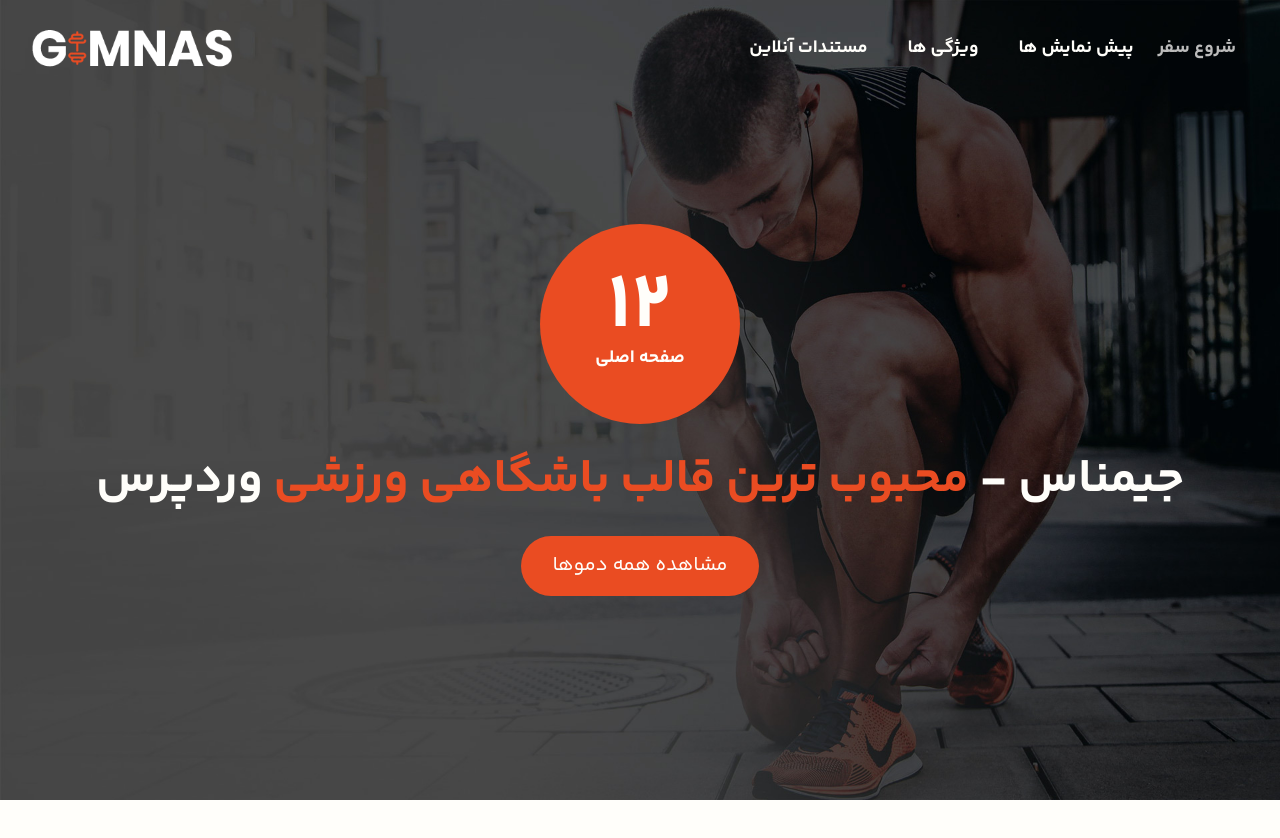
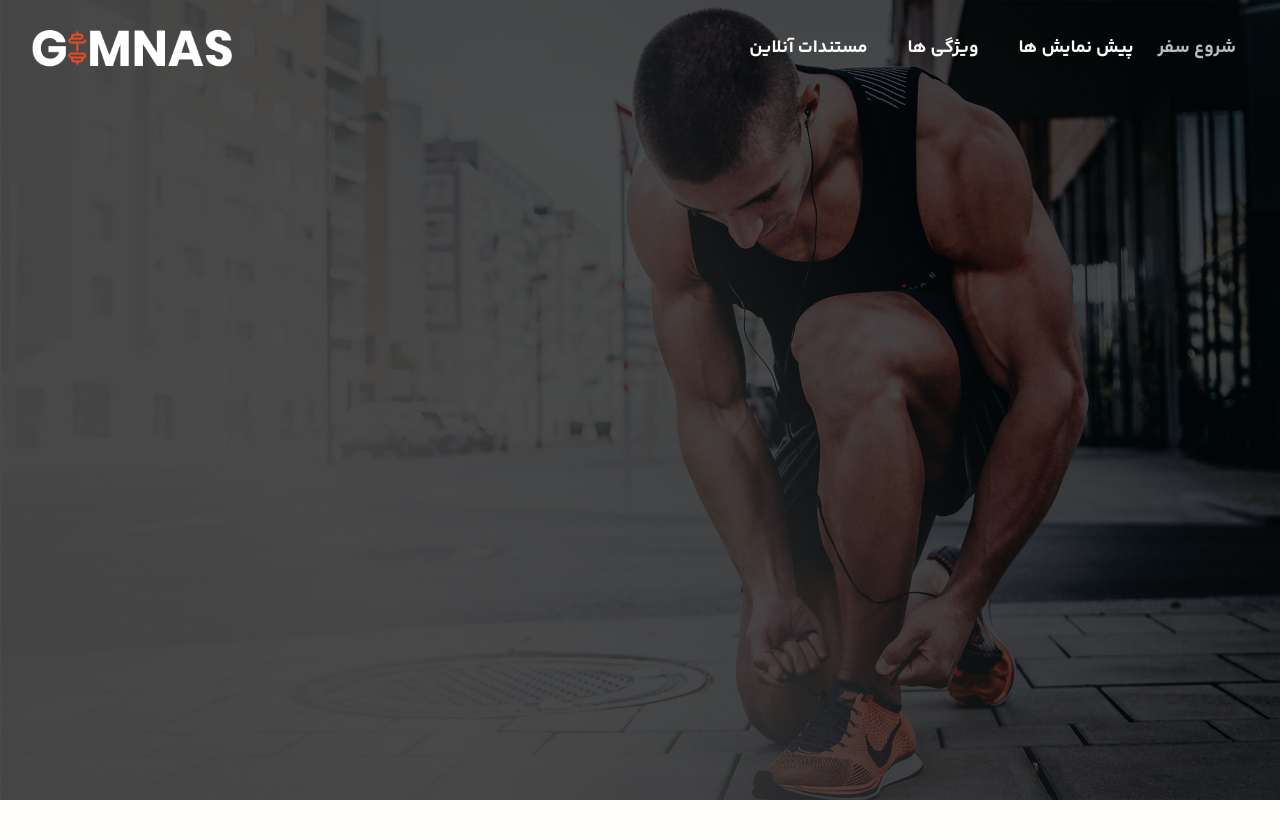
Before and after one commit to mahyarErshad/gimnas, a React (Vite) app: page / in a window 1280 px wide. Shown: the top 838 px of the page. Built offline with nearby package versions, Linux system fonts and the light colour scheme.

Commit message:
Separated HeaderTexts from HeaderTextSection

```diff
--- a/src/components/Header/HeaderTextSection/HeaderTextSection.jsx
+++ b/src/components/Header/HeaderTextSection/HeaderTextSection.jsx
@@ -4,18 +4,7 @@ import CustomButton from "../../Utils/Buttons/CustomButton/CustomButton";
 function HeaderTextSection() {
   return (
     <div className="text-white w-full h-full flex justify-start flex-col items-center max-lg:gap-6 lg:gap-8 max-lg:pt-16 lg:pt-36">
-      <div className="flex justify-center items-center flex-col bg-primary rounded-[50%] w-[12.5rem] h-[12.5rem] relative">
-        <span className="text-[5rem] font-black absolute top-[12%]">۱۲</span>
-        <span className="text-lg font-black absolute top-[60%]">صفحه اصلی</span>
-      </div>
-      <div className="flex justify-center items-center px-4">
-        <p className="font-bold max-md:text-xl md:text-3xl lg:text-5xl text-center">
-          جیمناس - <span className="text-inherit text-primary font-bold">محبوب ترین قالب باشگاهی ورزشی </span> وردپرس
-        </p>
-      </div>
-      <div className="flex justify-center">
-      <CustomButton title="مشاهده همه دموها" />
-      </div>
+
     </div>
   );
 }
--- /dev/null
+++ b/src/components/Header/HeaderTextSection/HeaderTexts.jsx
@@ -0,0 +1,23 @@
+import React from "react";
+import CustomButton from "../../Utils/Buttons/CustomButton/CustomButton";
+
+function HeaderTexts() {
+  return (
+    <>
+      <div className="flex justify-center items-center flex-col bg-primary rounded-[50%] w-[12.5rem] h-[12.5rem] relative">
+        <span className="text-[5rem] font-black absolute top-[12%]">۱۲</span>
+        <span className="text-lg font-black absolute top-[60%]">صفحه اصلی</span>
+      </div>
+      <div className="flex justify-center items-center px-4">
+        <p className="font-bold max-md:text-xl md:text-3xl lg:text-5xl text-center">
+          جیمناس - <span className="text-inherit text-primary font-bold">محبوب ترین قالب باشگاهی ورزشی </span> وردپرس
+        </p>
+      </div>
+      <div className="flex justify-center">
+        <CustomButton title="مشاهده همه دموها" />
+      </div>
+    </>
+  );
+}
+
+export default HeaderTexts;
```
